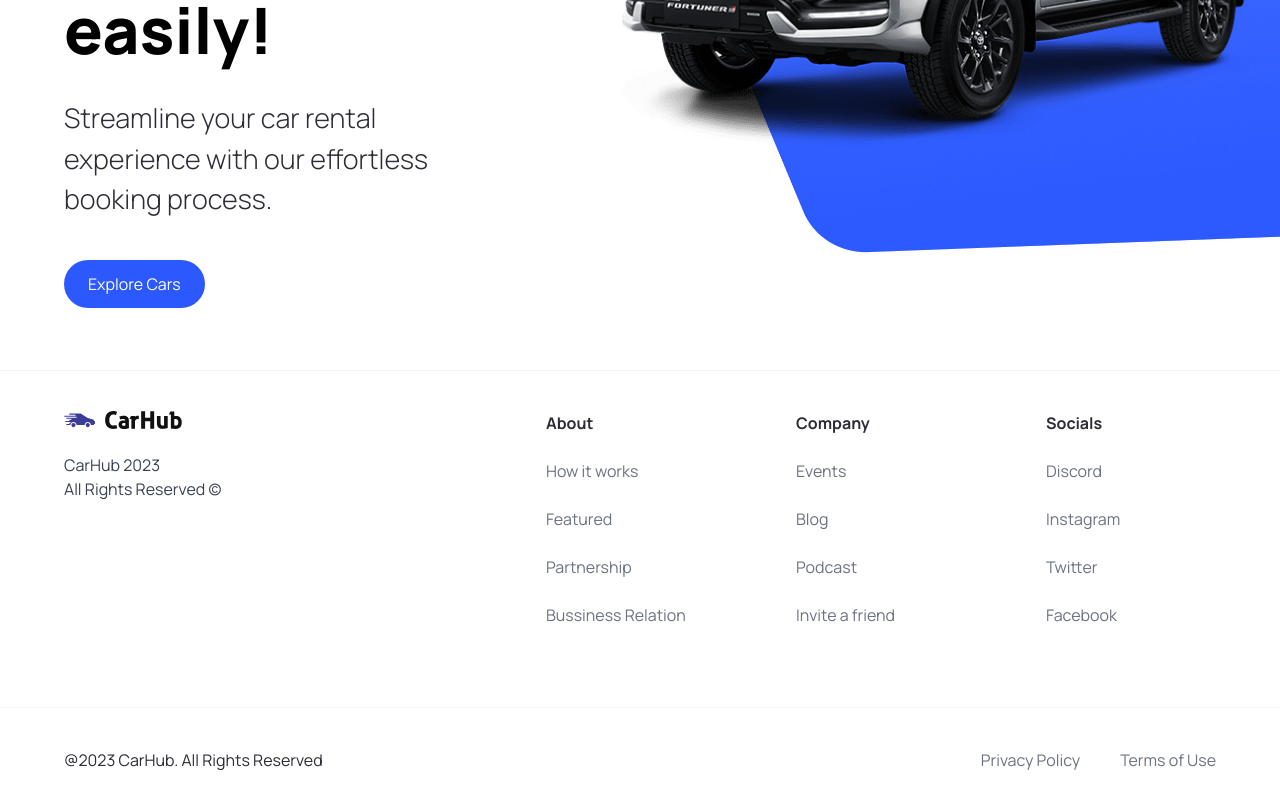
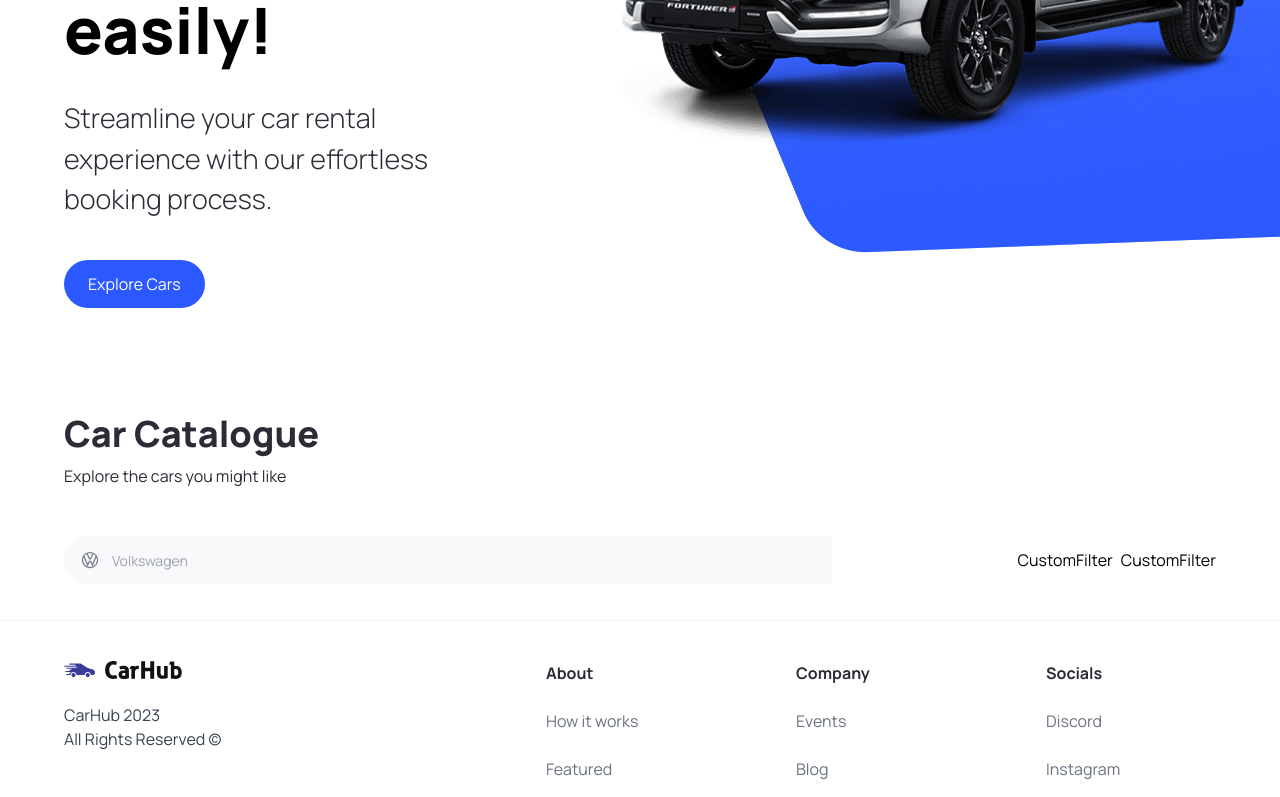
Before and after one commit to kubilayture/car-showcase, a Next.js app: page / in a window 1280 px wide. Shown: the part 450-1247 px from the top of the page. Built offline with nearby package versions, Linux system fonts and the light colour scheme.

Commit message:
homepage and searchbar

```diff
--- a/app/page.tsx
+++ b/app/page.tsx
@@ -1,10 +1,31 @@
 import Image from 'next/image'
 import { Hero } from '@/components'
+import { SearchBar } from '@/components'
+import { CustomFilter } from '@/components'
+
 
 export default function Home() {
   return (
     <main className="overflow-hidden">
       <Hero />
+      <div
+        className='mt-12 padding-x padding-y max-width'
+        id='discover'
+      >
+        <div className='home__text-container'>
+          <h1 className='text-4xl font-extrabold'>
+            Car Catalogue
+          </h1>
+          <p>Explore the cars you might like</p>
+        </div>
+        <div className='home__filters'>
+          <SearchBar />
+          <div className='home__filter-container'>
+            <CustomFilter title='fuel' />
+            <CustomFilter title='year' />
+          </div>
+        </div>
+      </div>
     </main>
   )
 }
--- /dev/null
+++ b/components/CustomFilter.tsx
@@ -0,0 +1,9 @@
+import React from 'react'
+
+const CustomFilter = ({ title }) => {
+  return (
+    <div>CustomFilter</div>
+  )
+}
+
+export default CustomFilter
--- /dev/null
+++ b/components/SearchBar.tsx
@@ -0,0 +1,26 @@
+'use client'
+
+import { SearchManufacturer } from '.'
+import { useState } from 'react'
+
+const SearchBar = () => {
+  const [manufacturer, setManufacturer] = useState('')
+
+  const handleSearch = () => { }
+
+  return (
+    <form
+      className='searchbar'
+      onSubmit={handleSearch}
+    >
+      <div className='searchbar__item'>
+        <SearchManufacturer
+          manufacturer={manufacturer}
+          setManufacturer={setManufacturer}
+        />
+      </div>
+    </form>
+  )
+}
+
+export default SearchBar
--- /dev/null
+++ b/components/SearchManufacturer.tsx
@@ -0,0 +1,84 @@
+'use client'
+
+import { useState, Fragment } from 'react'
+
+import { SearchManufacturerProps } from '@/types'
+import { Combobox, Transition } from '@headlessui/react'
+import Image from 'next/image'
+
+import { manufacturers } from '@/constants'
+
+const SearchManufacturer = ({ manufacturer, setManufacturer }: SearchManufacturerProps) => {
+  const [query, setQuery] = useState('')
+
+  const filteredManufacturers =
+    query === ''
+      ? manufacturers
+      : manufacturers.filter(item => (
+        item.toLowerCase()
+          .replace(/\s+/g, '')
+          .includes(query.toLowerCase().replace(/\s+/g, ''))
+      ))
+
+  return (
+    <div className='search-manufacturer'>
+      <Combobox value={manufacturer} onChange={setManufacturer}>
+        <div className='relative w-full'>
+          <Combobox.Button className='absolute top-[14px]'>
+            <Image
+              src='/car-logo.svg'
+              width={20}
+              height={20}
+              className='ml-4'
+              alt='Car Logo'
+            />
+          </Combobox.Button>
+          <Combobox.Input
+            className='search-manufacturer__input'
+            placeholder='Volkswagen'
+            displayValue={(manufacturer: string) => manufacturer}
+            onChange={(e) => setQuery(e.target.value)}
+          />
+          <Transition
+            as={Fragment}
+            leave='transition ease-in duration-100'
+            leaveFrom='opacity-100'
+            leaveTo='opacity-0'
+            afterLeave={() => setQuery('')}
+          >
+            <Combobox.Options>
+              {filteredManufacturers.map(item => (
+                <Combobox.Option
+                  value={item}
+                  key={item}
+                  className={({ active }) =>
+                    `relative search-manufacturer__option
+                                    ${active
+                      ? 'bg-primary-blue text-white'
+                      : 'text-gray-900'}`}
+                >
+                  {({ selected, active }) => (
+                    <>
+                      <span
+                        className={`block truncate ${selected ? 'font-medium' : 'font-normal'}`}
+                      >
+                        {item}
+                      </span>
+                      {selected ? (
+                        <span
+                          className={`absolute inset-y-0 left-0 flex items-center pl-3 ${active ? 'text-white' : 'text-teal-600'}`}
+                        ></span>
+                      ) : null}
+                    </>
+                  )}
+                </Combobox.Option>
+              ))}
+            </Combobox.Options>
+          </Transition>
+        </div>
+      </Combobox>
+    </div>
+  )
+}
+
+export default SearchManufacturer
--- a/package.json
+++ b/package.json
@@ -9,6 +9,7 @@
     "lint": "next lint"
   },
   "dependencies": {
+    "@headlessui/react": "^1.7.17",
     "@types/node": "20.6.0",
     "@types/react": "18.2.21",
     "@types/react-dom": "18.2.7",
--- a/types/index.ts
+++ b/types/index.ts
@@ -6,3 +6,8 @@
   handleClick?: MouseEventHandler<HTMLButtonElement>
   btnType?: 'button' | 'submit'
 }
+
+export interface SearchManufacturerProps {
+  manufacturer: string
+  setManufacturer: (manufacturer: string) => void
+}
```
Also changed, not shown: components/index.ts (+7 -2 lines), 1 other file (tests, documents, lock files or other folders).
